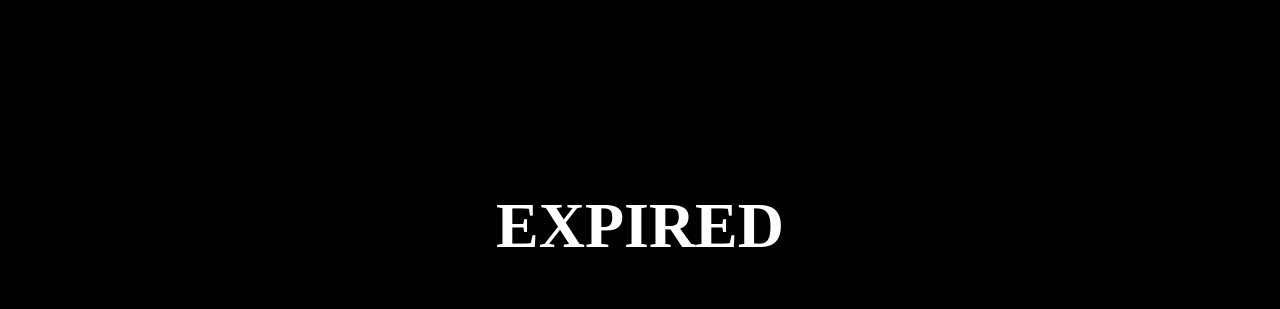
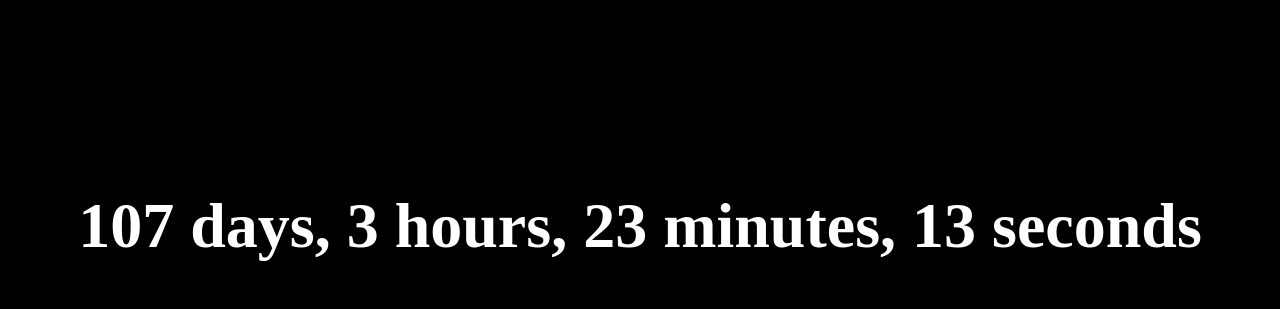
Before and after one commit to Bongo-Productions/bongoproductions.se, a plain HTML site: page index.html in a window 1280 px wide. Shown: the part 174-483 px from the top of the page. Drawn offline with Linux system fonts and the light colour scheme.

Commit message:
Updated to account for a man that will reach 30 years of age soon lfgo

```diff
--- a/index.html
+++ b/index.html
@@ -25,10 +25,10 @@
     </div>
     <script>
       // Set the date and time of the target countdown
-      const targetDate = new Date("May 27, 2023 20:00:00").getTime();
+      const targetDate = new Date("May 27, 2024 20:00:00").getTime();
 
       // Update the countdown every second
-      const countdown = setInterval(function() {
+      const countdown = setInterval(function () {
         // Get the current date and time
         const now = new Date().getTime();
 
@@ -37,12 +37,16 @@
 
         // Calculate the days, hours, minutes, and seconds remaining
         const days = Math.floor(distance / (1000 * 60 * 60 * 24));
-        const hours = Math.floor((distance % (1000 * 60 * 60 * 24)) / (1000 * 60 * 60));
+        const hours = Math.floor(
+          (distance % (1000 * 60 * 60 * 24)) / (1000 * 60 * 60)
+        );
         const minutes = Math.floor((distance % (1000 * 60 * 60)) / (1000 * 60));
         const seconds = Math.floor((distance % (1000 * 60)) / 1000);
 
         // Update the countdown element with the remaining time
-        document.getElementById("countdown").innerHTML = `${days} days, ${hours} hours, ${minutes} minutes, ${seconds} seconds`;
+        document.getElementById(
+          "countdown"
+        ).innerHTML = `${days} days, ${hours} hours, ${minutes} minutes, ${seconds} seconds`;
 
         // If the countdown is over, stop the countdown timer
         if (distance < 0) {
```
